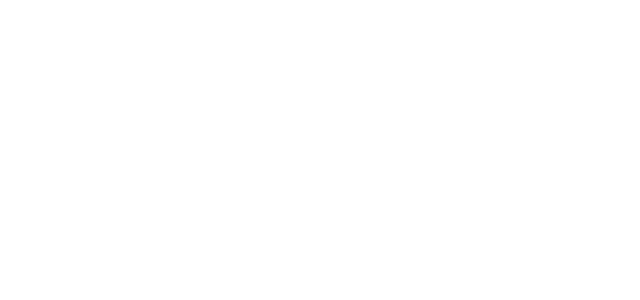
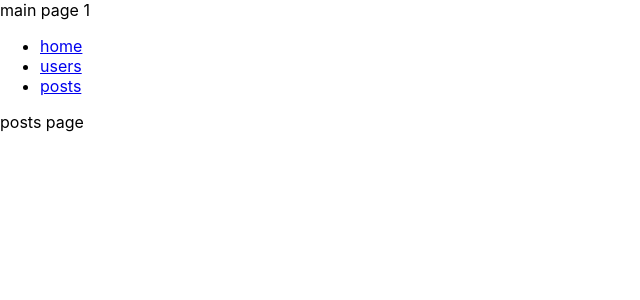
Before and after one commit to GrayHead/react-demos-2023, a React (Create React App) app: page /posts in a window 1280 px wide. Shown: the top 300 px of the page, without its empty margins (0-640 px from the left). Built offline with nearby package versions, Linux system fonts and the light colour scheme.

Commit message:
lesson  4-1 router basic config

```diff
--- a/package.json
+++ b/package.json
@@ -6,9 +6,13 @@
     "@testing-library/jest-dom": "^5.17.0",
     "@testing-library/react": "^13.4.0",
     "@testing-library/user-event": "^13.5.0",
+    "localforage": "^1.10.0",
+    "match-sorter": "^6.3.1",
     "react": "^18.2.0",
     "react-dom": "^18.2.0",
+    "react-router-dom": "^6.15.0",
     "react-scripts": "5.0.1",
+    "sort-by": "^1.2.0",
     "web-vitals": "^2.1.4"
   },
   "scripts": {
--- a/src/App.css
+++ /dev/null
@@ -1,38 +0,0 @@
-.App {
-  text-align: center;
-}
-
-.App-logo {
-  height: 40vmin;
-  pointer-events: none;
-}
-
-@media (prefers-reduced-motion: no-preference) {
-  .App-logo {
-    animation: App-logo-spin infinite 20s linear;
-  }
-}
-
-.App-header {
-  background-color: #282c34;
-  min-height: 100vh;
-  display: flex;
-  flex-direction: column;
-  align-items: center;
-  justify-content: center;
-  font-size: calc(10px + 2vmin);
-  color: white;
-}
-
-.App-link {
-  color: #61dafb;
-}
-
-@keyframes App-logo-spin {
-  from {
-    transform: rotate(0deg);
-  }
-  to {
-    transform: rotate(360deg);
-  }
-}
--- a/src/App.js
+++ /dev/null
@@ -1,12 +0,0 @@
-import logo from './logo.svg';
-import './App.css';
-
-function App() {
-    return (
-        <div className="App">
-
-        </div>
-    );
-}
-
-export default App;
--- a/src/index.js
+++ b/src/index.js
@@ -1,14 +1,34 @@
 import React from 'react';
 import ReactDOM from 'react-dom/client';
 import './index.css';
-import App from './App';
 import reportWebVitals from './reportWebVitals';
+import {createBrowserRouter, RouterProvider} from "react-router-dom";
+import MainPage from "./pages/main-page/MainPage";
+import ErrorPage from "./pages/error-page/ErrorPage";
+import UsersPage from "./pages/users-page/UsersPage";
+import PostsPage from "./pages/posts-page/PostsPage";
 
 const root =
     ReactDOM.createRoot(document.getElementById('root'));
+
+
+const routes = createBrowserRouter(
+    [
+        {
+            path: '/',
+            element: <MainPage/>,
+            errorElement: <ErrorPage/>,
+            children: [
+                {path: 'users', element: <UsersPage/>},
+                {path: 'posts', element: <PostsPage/>},
+            ]
+        },
+
+    ]
+);
+
 root.render(
-    <App />
-
+    <RouterProvider router={routes}/>
 );
 
 // If you want to start measuring performance in your app, pass a function
--- /dev/null
+++ b/src/pages/error-page/ErrorPage.js
@@ -0,0 +1,11 @@
+import React from 'react';
+
+const ErrorPage = () => {
+    return (
+        <div>
+            error page 404
+        </div>
+    );
+};
+
+export default ErrorPage;
--- /dev/null
+++ b/src/pages/main-page/MainPage.js
@@ -0,0 +1,19 @@
+import React from 'react';
+import {Link, Outlet} from "react-router-dom";
+
+const MainPage = () => {
+    return (
+        <div>
+            main page 1
+            <ul>
+                <li><Link to={'/'}>home</Link></li>
+                <li><Link to={'users'}>users</Link></li>
+                <li><Link to={'posts'}>posts</Link></li>
+            </ul>
+
+            <Outlet/>
+        </div>
+    );
+};
+
+export default MainPage;
--- /dev/null
+++ b/src/pages/posts-page/PostsPage.js
@@ -0,0 +1,11 @@
+import React from 'react';
+
+const PostsPage = () => {
+    return (
+        <div>
+            posts page
+        </div>
+    );
+};
+
+export default PostsPage;
--- /dev/null
+++ b/src/pages/users-page/UsersPage.js
@@ -0,0 +1,11 @@
+import React from 'react';
+
+const UsersPage = () => {
+    return (
+        <div>
+            users page
+        </div>
+    );
+};
+
+export default UsersPage;
```
Also changed, not shown: 2 other files (tests, documents, lock files or other folders).
